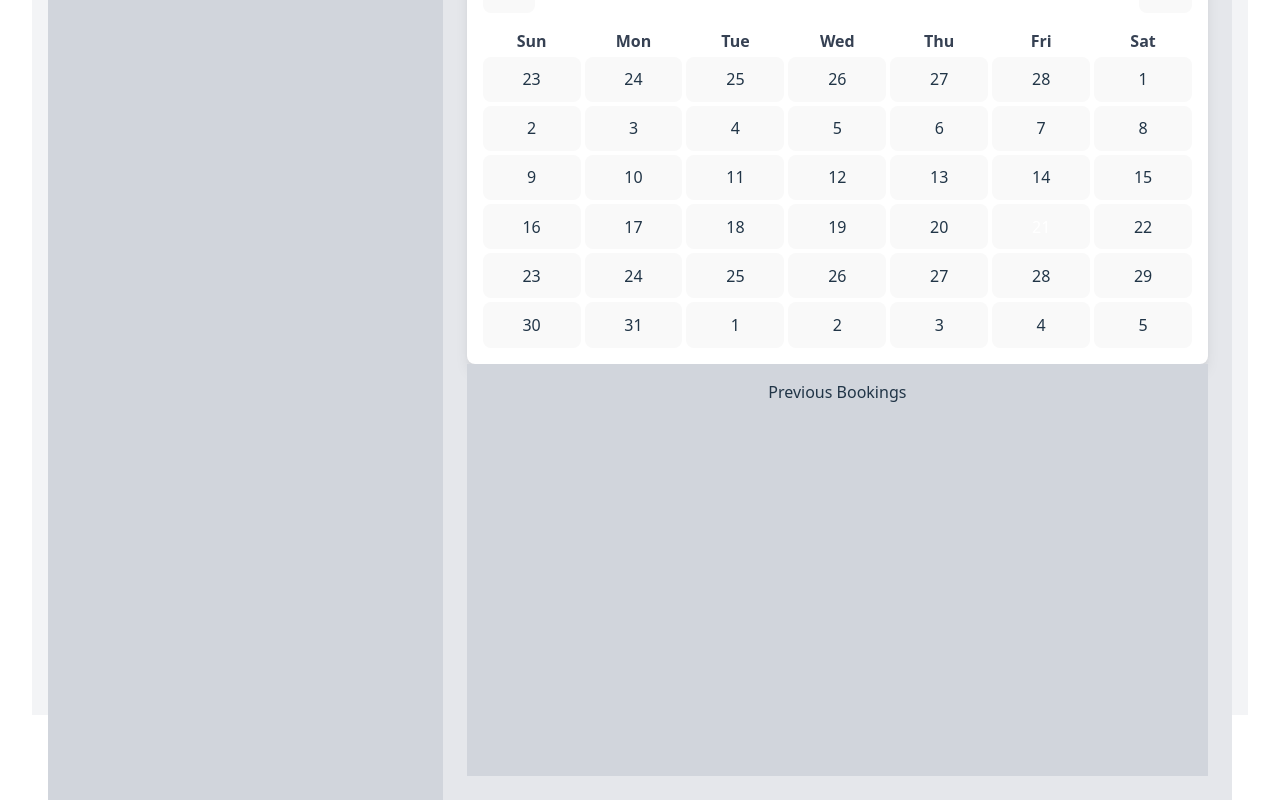
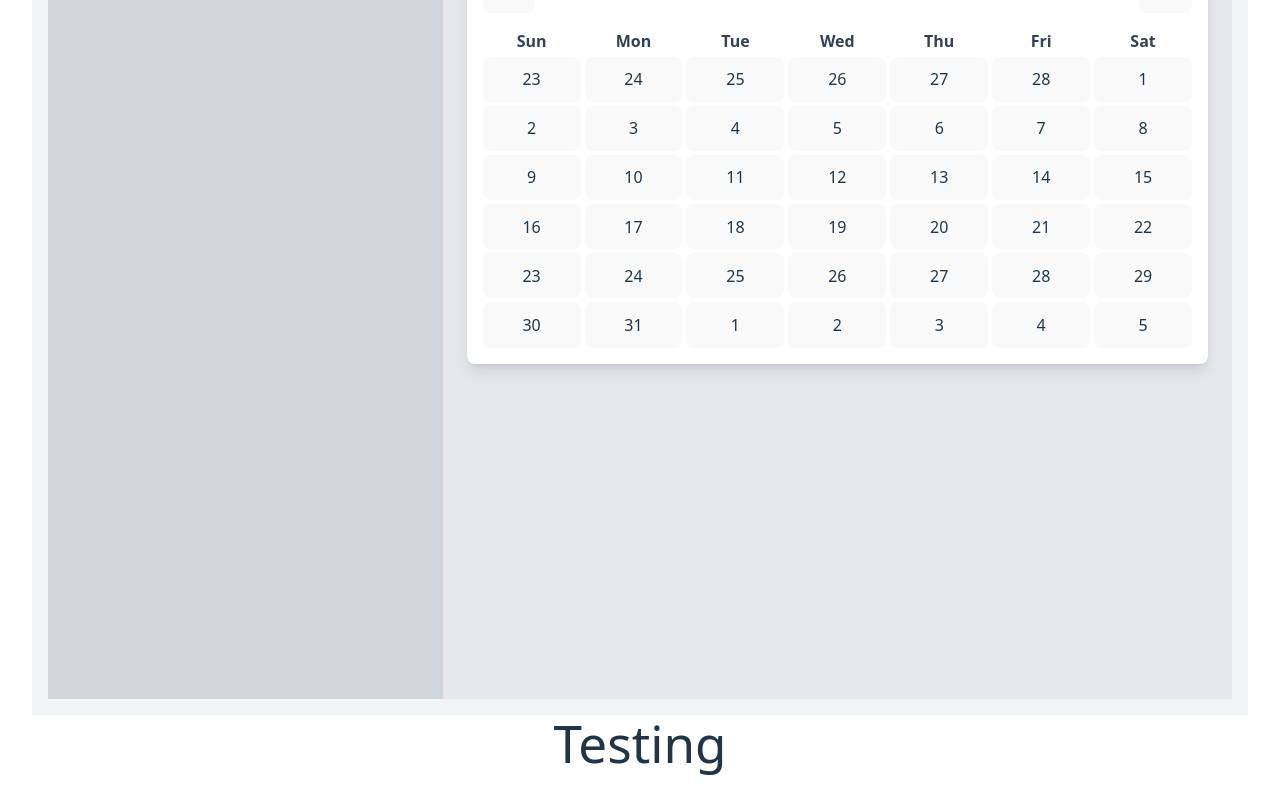
Before and after one commit to queens-web-development-club/ws25t06-calendarbookingapp, a React (Vite) app: page /interview in a window 1280 px wide. Shown: the part 237-1037 px from the top of the page. After the commit the page ends 1015 px from the top, so only its background shows below. Built offline with nearby package versions, Linux system fonts and the light colour scheme; what @radix-ui/themes would draw is missing.

Commit message:
Testing Commit

```diff
--- a/src/App.jsx
+++ b/src/App.jsx
@@ -10,6 +10,7 @@ import Interview from "./pages/interview.jsx";
 function App() {
 
   return (
+    <div>
     <Router>
       <div className="min-height-screen bg-gray-100">
         <Navbar />  {/* Navbar is always visible */}
@@ -22,6 +23,11 @@ function App() {
       </div>
     </Router>
 
+      <h1>Testing</h1>
+      <div>
+
+      </div>
+    </div>
   )
 }
 
--- a/src/components/Calendar.jsx
+++ b/src/components/Calendar.jsx
@@ -11,7 +11,6 @@ const Calendar = () => {
   });
 
   return (
-    <div className="grid grid-rows-2 min-w-full">
 
       <div className="w-full row-span-1 mx-auto p-4 bg-white shadow-lg rounded-lg">
         <div className="flex justify-between items-center mb-4">
@@ -27,15 +26,15 @@ const Calendar = () => {
             <button
               key={day}
               onClick={() => setSelectedDate(day)}
-              className={`p-2 rounded-full ${format(day, "yyyy-MM-dd") === format(selectedDate, "yyyy-MM-dd") ? "bg-blue-500 text-white" : "hover:bg-gray-200"}`}
+              className={`p-2 rounded-full ${format(day, "yyyy-MM-dd") === format(selectedDate, "yyyy-MM-dd")
+                ? "bg-blue-500" : "hover:bg-gray-200"}`}
             >
               {format(day, "d")}
             </button>
           ))}
         </div>
       </div>
-      <div className="row-span-1 bg-gray-300 p-4">Previous Bookings</div>
-    </div>
+
 
   );
 };
--- /dev/null
+++ b/src/components/TimePicker.jsx
@@ -0,0 +1,33 @@
+import React, { useState } from "react";
+import { TextField, Heading, Flex } from "@radix-ui/themes";
+
+function TimePicker() {
+
+    const [time, setTime] = useState("00:00");
+
+    const handleChange = (event) => {
+      let value = event.target.value.replace(/[^0-9:]/g, ""); // Only allow numbers and ":"
+
+      if (value.length > 5) return; // Prevent overflow
+
+      // Auto-format if user types numbers without ":"
+      if (value.length === 2 && !value.includes(":")) {
+        value = value.slice(0, 2) + ":";
+      }
+
+      setTime(value);
+    };
+
+    return (
+        <div className="row-span-1 bg-gray-300 p-4">
+            <Heading>Add Interval</Heading>
+            <Flex>
+                <TextField.Root value={time} onChange={handleChange} placeholder="00:00" />
+                <TextField.Root value={time} onChange={handleChange} placeholder="00:00" />
+            </Flex>
+
+        </div>
+    );
+};
+
+export default TimePicker;
--- a/src/pages/meeting.jsx
+++ b/src/pages/meeting.jsx
@@ -4,7 +4,8 @@ import viteLogo from '/vite.svg'
 import '../App.css'
 import Calendar from "../components/Calendar.jsx";
 import { Text, Button, Card } from "@radix-ui/themes";
-import BookingCard from "../components/BookingCard.jsx"
+import BookingCard from "../components/BookingCard.jsx";
+import TimePicker from "../components/TimePicker.jsx";
 
 function Meeting() {
   const [count, setCount] = useState(0)
@@ -21,8 +22,9 @@ function Meeting() {
           <div className="flex justify-end">
             <Button variant='soft'>Create New</Button>
           </div>
-
+          <div className="grid grid-rows-2 min-w-full"></div>
           <Calendar />
+          <TimePicker/>
        </div>
     </div>
 
```
Also changed, not shown: src/pages/booking-summary.jsx (added).
